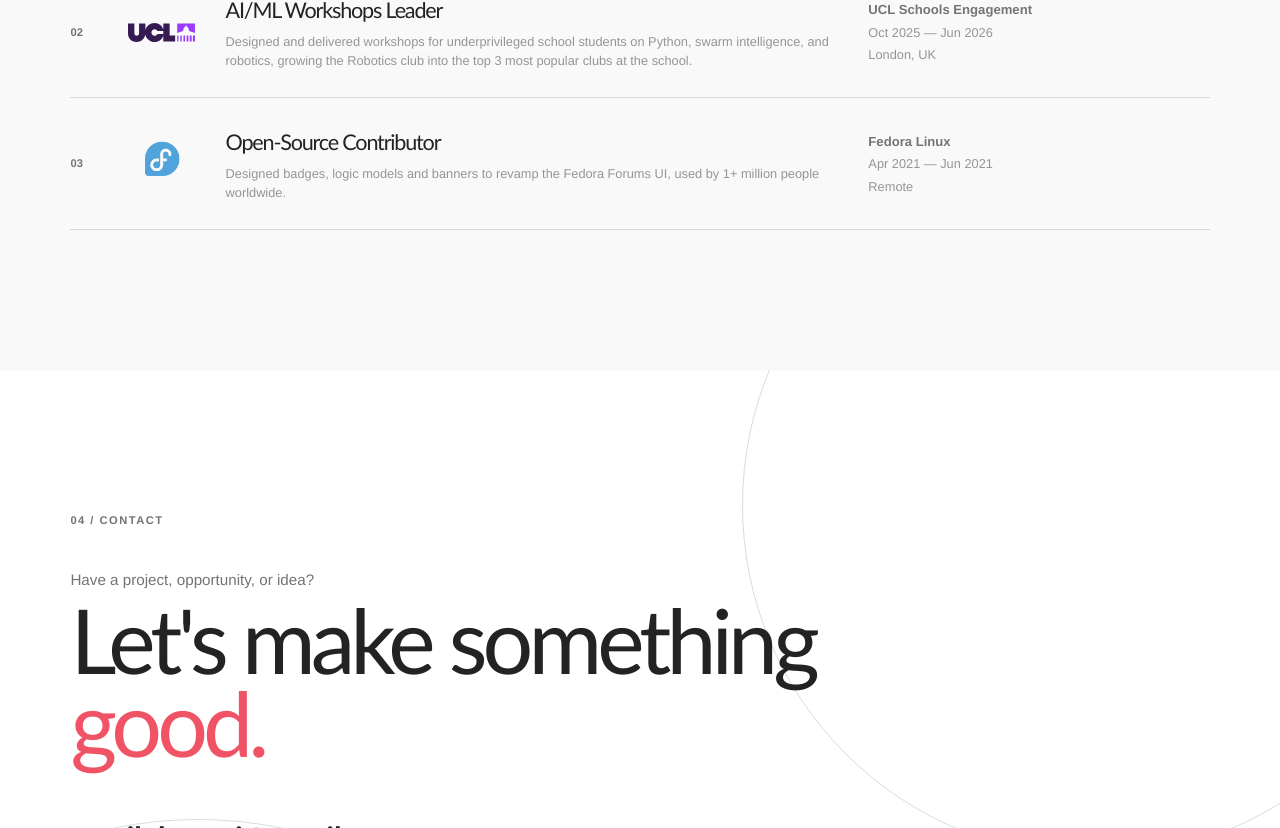
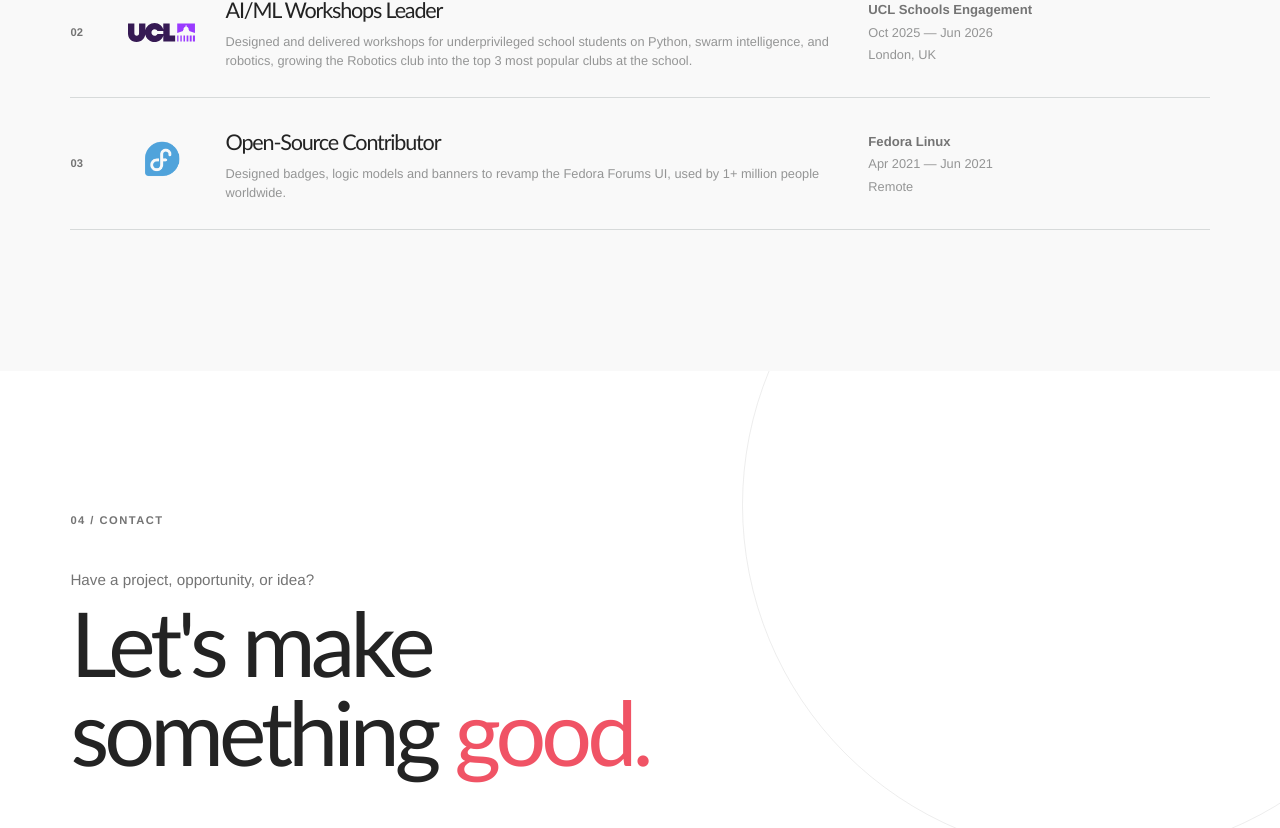
Before and after one commit to Pratik-Harani/portfolio-site, a Next.js app: page / in a window 1280 px wide. Shown: the part 2832-3660 px from the top of the page. Built offline with nearby package versions, Linux system fonts and the light colour scheme.

Commit message:
Update Contact section circles & heading

```diff
--- a/app/globals.css
+++ b/app/globals.css
@@ -169,12 +169,12 @@ em { color: var(--pink); font-style:normal;}
 .experience-meta { display: flex; flex-direction: column; gap: .2rem; }.experience-meta strong { color: var(--ink-soft); font-size: .82rem; }
 
 .contact-section { background: var(--paper); min-height: min(77vh, 760px); overflow: hidden; padding: clamp(6rem, 11vw, 10rem) 5.5vw; position: relative; }
-.contact-content { max-width: 900px; position: relative; z-index: 1; }.contact-kicker { color: var(--ink-soft); font-size: .95rem; margin: 2.5rem 0 .5rem; }
-.contact-content h2 { font-size: clamp(3.3rem, 7vw, 7.5rem); line-height: .92; margin: 0; }.contact-email { border-bottom: 2px solid var(--ink); display: inline-flex; font-family: var(--font-display); font-size: clamp(1.15rem, 2.4vw, 2.35rem); font-weight: 700; gap: .6rem; margin-top: 3.2rem; padding-bottom: .28rem; transition: color .2s ease; }
+.contact-content { max-width: 700px; position: relative; z-index: 1; }.contact-kicker { color: var(--ink-soft); font-size: .95rem; margin: 2.5rem 0 .5rem; }
+.contact-content h2 { font-size: clamp(3.3rem, 7vw, 7.5rem); line-height: .99; margin: 0; }.contact-email { border-bottom: 2px solid var(--ink); display: inline-flex; font-family: var(--font-display); font-size: clamp(1.15rem, 2.4vw, 2.35rem); font-weight: 700; gap: .6rem; margin-top: 3.2rem; padding-bottom: .28rem; transition: color .2s ease; }
 .contact-email:hover { color: var(--ink-soft)}
 .contact-links { display: flex; gap: 1.8rem; margin-top: 3rem; }.contact-links a { font-size: .75rem; font-weight: 700; letter-spacing: .08em; text-transform: uppercase; }
 .contact-links a:hover { text-decoration: underline; }
-.contact-orbit { border: 1px solid rgba(62, 78, 80, .2); border-radius: 50%; position: absolute; }.orbit-one { height: 55vw; min-height: 600px; min-width: 600px; right: -13vw; top: -17vw; width: 55vw; }.orbit-two { bottom: -45vw; height: 65vw; left: -17vw; width: 65vw; }
+.contact-orbit { border: 1.75px solid var(--ink); border-radius: 50%; position: absolute; opacity: 08%; }.orbit-one { height: 55vw; min-height: 600px; min-width: 600px; right: -13vw; top: -17vw; width: 55vw; }.orbit-two { bottom: -45vw; height: 65vw; left: -17vw; width: 65vw; }
 .site-footer { align-items: center; background: var(--ink); color: rgba(255, 251, 243, .72); display: flex; font-size: .68rem; justify-content: space-between; letter-spacing: .07em; padding: 1.4rem 5.5vw; text-transform: uppercase; }.site-footer p { margin: 0; }.site-footer a:hover { color: var(--paper); }
 
 .reveal { opacity: 0; transform: translateY(22px); transition: opacity .8s ease, transform .6s ease; }.reveal.is-visible { opacity: 1; transform: translateY(0); }.hero .reveal:nth-child(2) { transition-delay: .12s; }
```
